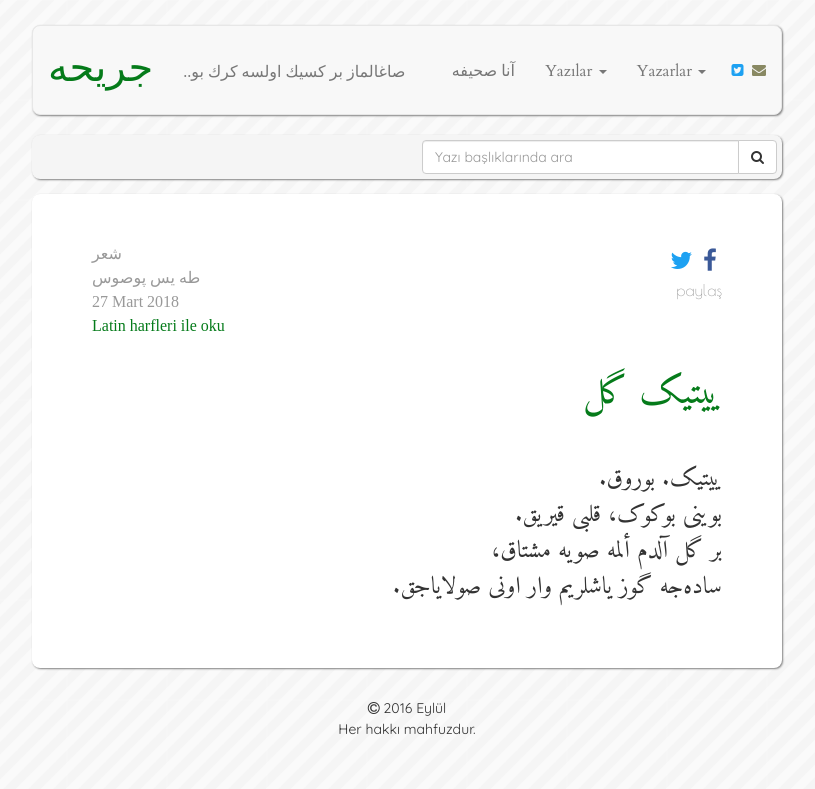
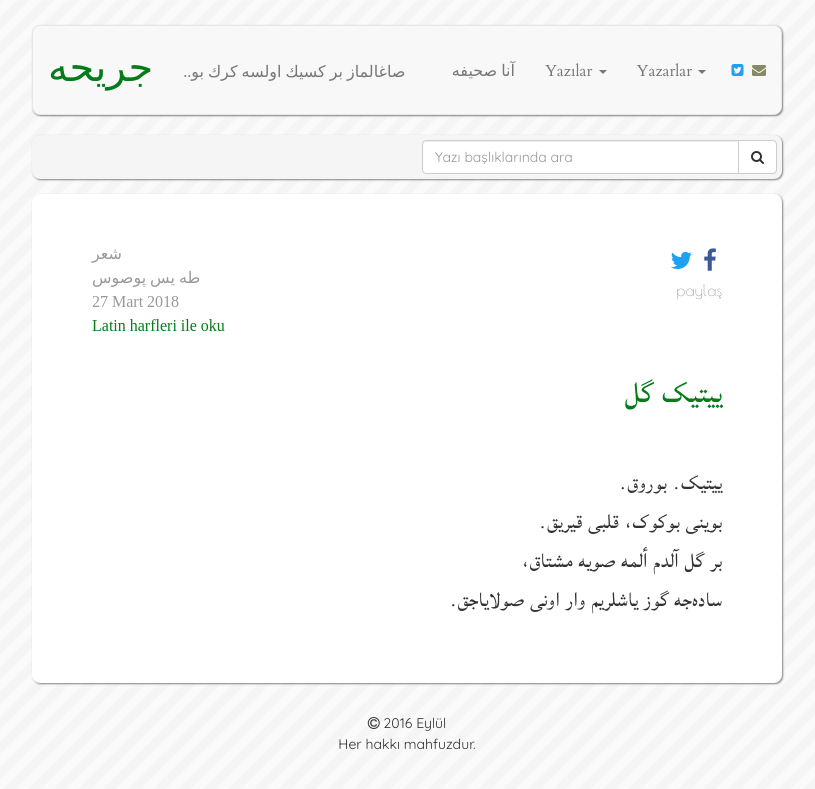
Before and after one commit to muhammedaydogdu/muhammedaydogdu.github.io, a Jekyll site: the page built from _posts/2018-03-27-yitik-gul-os.md, in a window 1280 px wide. Shown: the top 789 px of the page, without its empty margins (233-1048 px from the left). Built offline with Jekyll 4.4.1, drawn with Linux system fonts in a browser that asks for light colours; some web fonts are replaced.

Commit message:
Update style.css

```diff
--- a/css/style.css
+++ b/css/style.css
@@ -126,11 +126,11 @@ nav li a.social {
 }
 
 .os-text {
-  font-family: 'Amiri', serif;
+  font-family: 'Lateef', cursive;
 }
 
 .container .jumbotron .os-text p {
-  font-size: 24px;
+  font-size: 26px;
 }
 
 .container .jumbotron h2.os-text {
```
